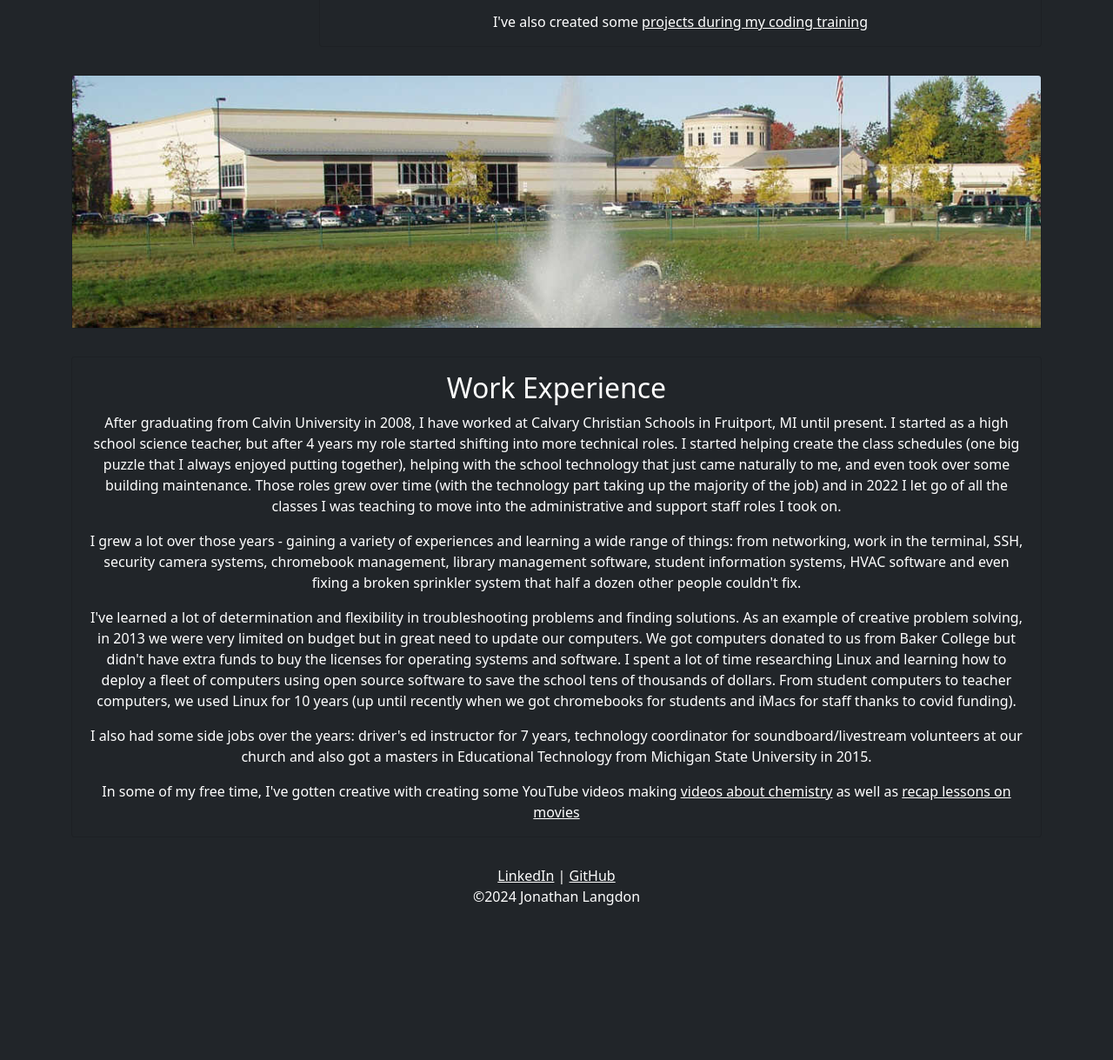
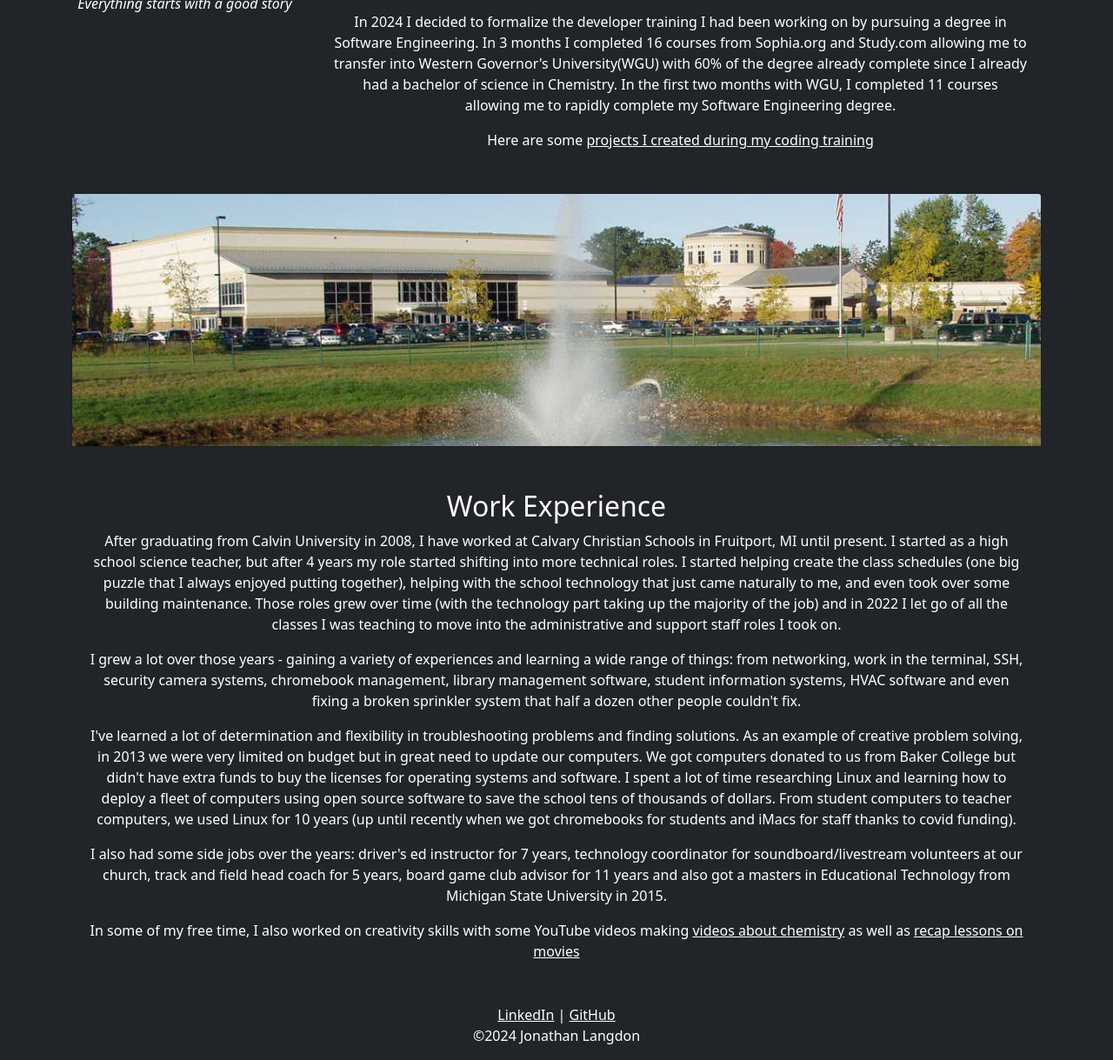
Before and after one commit to jonathanlangdon/jonathanlangdon.github.io, a plain HTML site: page story/index.html in a window 1280 px wide. Shown: the part 618-1837 px from the top of the page at 87% size. Before the commit the page ends 1677 px from the top, so only its background shows below. Drawn offline with nearby package versions, Linux system fonts and the light colour scheme.

Commit message:
story and background updated

```diff
--- a/story/index.html
+++ b/story/index.html
@@ -107,8 +107,20 @@
                   to at least be able to figure things out and make things work.
                 </p>
                 <p class="card-text text-center">
-                  I've also created some
-                  <a href="../projects">projects during my coding training</a>
+                  In 2024 I decided to formalize the developer training I had
+                  been working on by pursuing a degree in Software Engineering.
+                  In 3 months I completed 16 courses from Sophia.org and
+                  Study.com allowing me to transfer into Western Governor's
+                  University(WGU) with 60% of the degree already complete since
+                  I already had a bachelor of science in Chemistry. In the first
+                  two months with WGU, I completed 11 courses allowing me to
+                  rapidly complete my Software Engineering degree.
+                </p>
+                <p class="card-text text-center">
+                  Here are some
+                  <a href="../projects"
+                    >projects I created during my coding training</a
+                  >
                 </p>
               </div>
             </div>
@@ -172,13 +184,14 @@
                 <p class="card-text text-center">
                   I also had some side jobs over the years: driver's ed
                   instructor for 7 years, technology coordinator for
-                  soundboard/livestream volunteers at our church and also got a
-                  masters in Educational Technology from Michigan State
-                  University in 2015.
+                  soundboard/livestream volunteers at our church, track and
+                  field head coach for 5 years, board game club advisor for 11
+                  years and also got a masters in Educational Technology from
+                  Michigan State University in 2015.
                 </p>
                 <p class="card-text text-center">
-                  In some of my free time, I've gotten creative with creating
-                  some YouTube videos making
+                  In some of my free time, I also worked on creativity skills
+                  with some YouTube videos making
                   <a href="https://www.youtube.com/@chemistrypitch/videos"
                     >videos about chemistry</a
                   >
```
Also changed, not shown: goals/index.html (+1 -1 lines), 3 other files.
